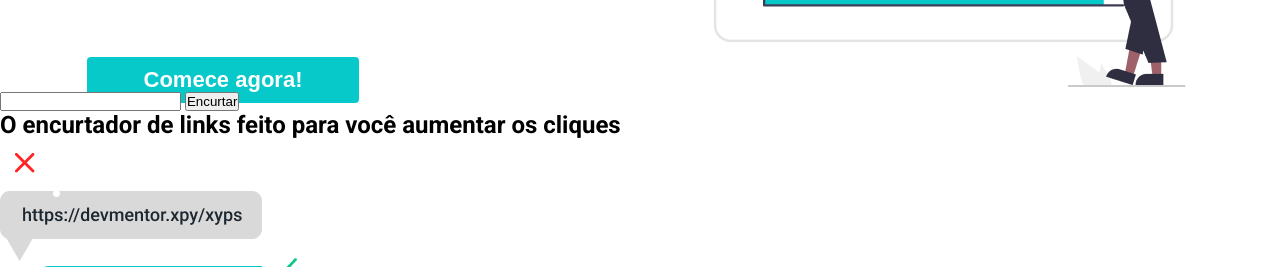
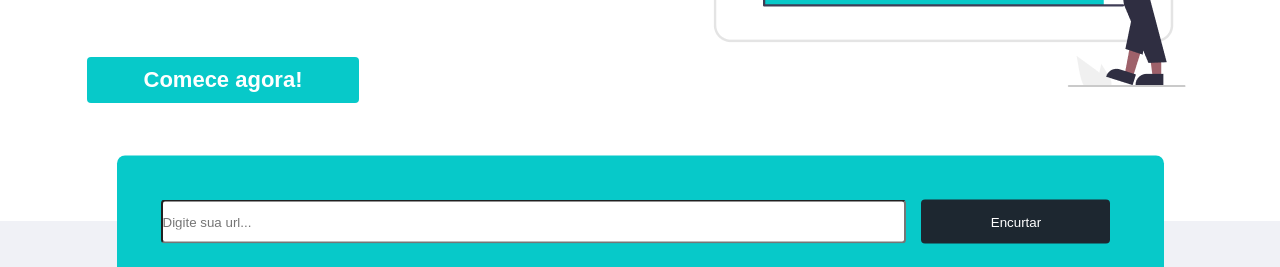
Before and after one commit to FernandoAz09/landing-page-encurtador, a plain HTML site: page index.html in a window 1280 px wide. Shown: the part 533-800 px from the top of the page. Drawn offline with Linux system fonts and the light colour scheme.

Commit message:
Input style OK

```diff
--- a/index.html
+++ b/index.html
@@ -34,20 +34,24 @@
 
     <section class="description">
         <div class="input-container">
-            <input type="text">
+            <input type="text" placeholder="Digite sua url...">
             <button>Encurtar</button>
         </div>
+
         <h2>O encurtador de links feito para você aumentar os cliques</h2>
+
         <div>
             <img src="assets/img/item1.png" alt="">
             <h4>Link fácil</h4>
             <p>Com mais cliques, aumenta o reconhecimento da marca e a confiança do consumidor</p>
         </div>
+
         <div>
             <img src="assets/img/item2.png" alt="">
             <h4>Aumente  os resultados</h4>
             <p>Temos uma ferramenta poderosa para você conseguir extrair o máximo dos seus links, fazer análises e tomar decisões mais inteligentes.</p>
         </div>
+
         <div>
             <img src="assets/img/item3.png" alt="">
             <h4>Link personalizado</h4>
@@ -74,6 +78,7 @@
                     rem deserunt laudantium vel quidem temporibus, maxime rerum quo ullam facere labore totam.
                 </p>
             </details>
+
             <details>
                 <summary>
                     Benefícios de um URL curto
@@ -83,6 +88,7 @@
                     rem deserunt laudantium vel quidem temporibus, maxime rerum quo ullam facere labore totam.
                 </p>
             </details>
+
             <details>
                 <summary>
                     Recursos da plataforma
@@ -92,6 +98,7 @@
                     rem deserunt laudantium vel quidem temporibus, maxime rerum quo ullam facere labore totam.
                 </p>
             </details>
+
             <details>
                 <summary>
                     O que é um encurtador de URL personalizado?
@@ -106,12 +113,15 @@
 
     <footer>
         <p>@DevMentor Brasil - Todos direitos reservados 2022</p>
+
         <a href="/">
             <img src="assets/img/icon-insta.png" alt="">
         </a>
+
         <a href="/">
             <img src="assets/img/yout.png" alt="">
         </a>
+
         <a href="/">
             <img src="assets/img/icon-faceb.png" alt="">
         </a>
--- a/style.css
+++ b/style.css
@@ -18,7 +18,7 @@ body {
     margin: 0 auto;
 }
 
-
+/* ******************************** HEADER ******************************** */
 header nav {
     background: var(--light);
     display: flex;
@@ -44,6 +44,7 @@ header nav a {
     letter-spacing: 0.055em;
 }
 
+/* ******************************** SECTION HERO ******************************** */
 .hero {
     display: flex;
     justify-content: space-between;
@@ -89,3 +90,34 @@ header nav a {
     width: 562px;
     height: 415px;
 }
+
+/* ******************************** SECTION DESCRIPTION ******************************** */
+.description{
+    background: var(--light-gray);
+    margin-top: 130px;
+}
+
+.input-container {
+    background: var(--light-blue);
+    border-radius: 8px;
+    width: 1047px;
+    height: 131px;
+    margin: 0 auto;
+    transform: translateY(-50%);
+}
+
+.input-container input {
+    width: 745px;
+    height: 44px;
+    margin: 44px 12px 44px 44px;
+    border-radius: 4px;
+}
+
+.input-container button {
+    border-radius: 4px;
+    width: 189px;
+    height: 44px;
+    border: none;
+    color: var(--light);
+    background: var(--dark-gray);
+}
```
